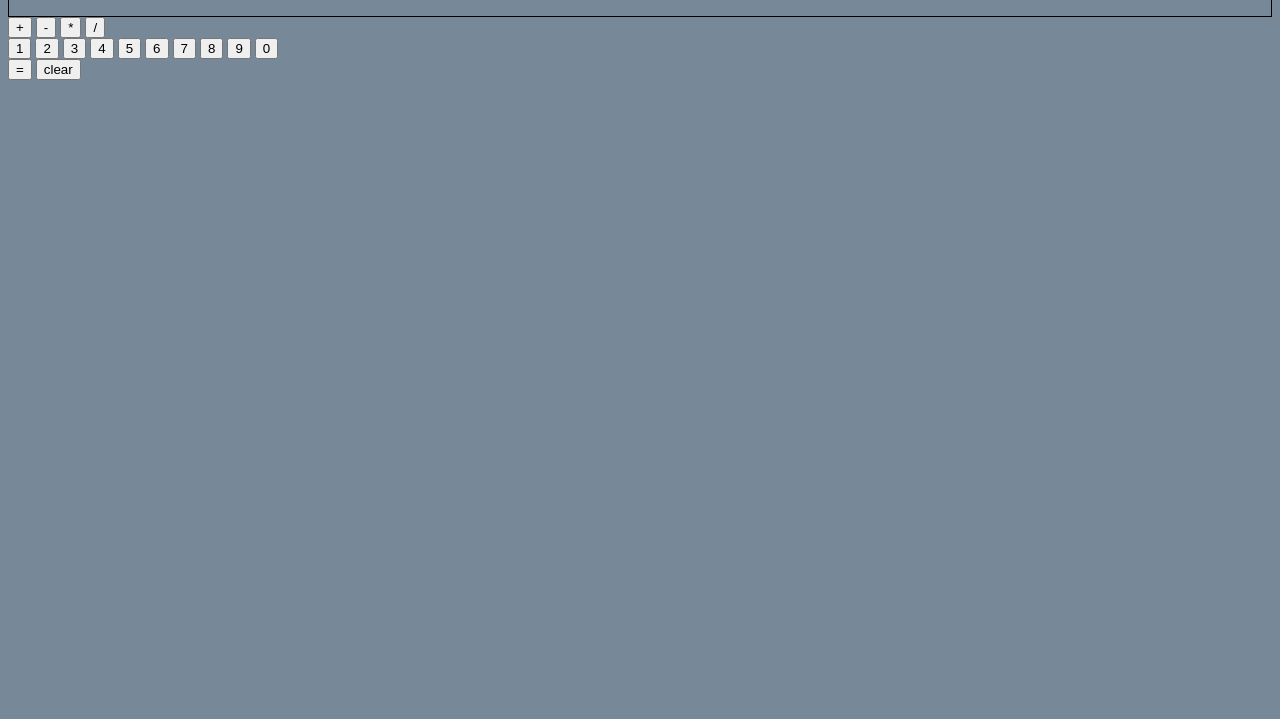
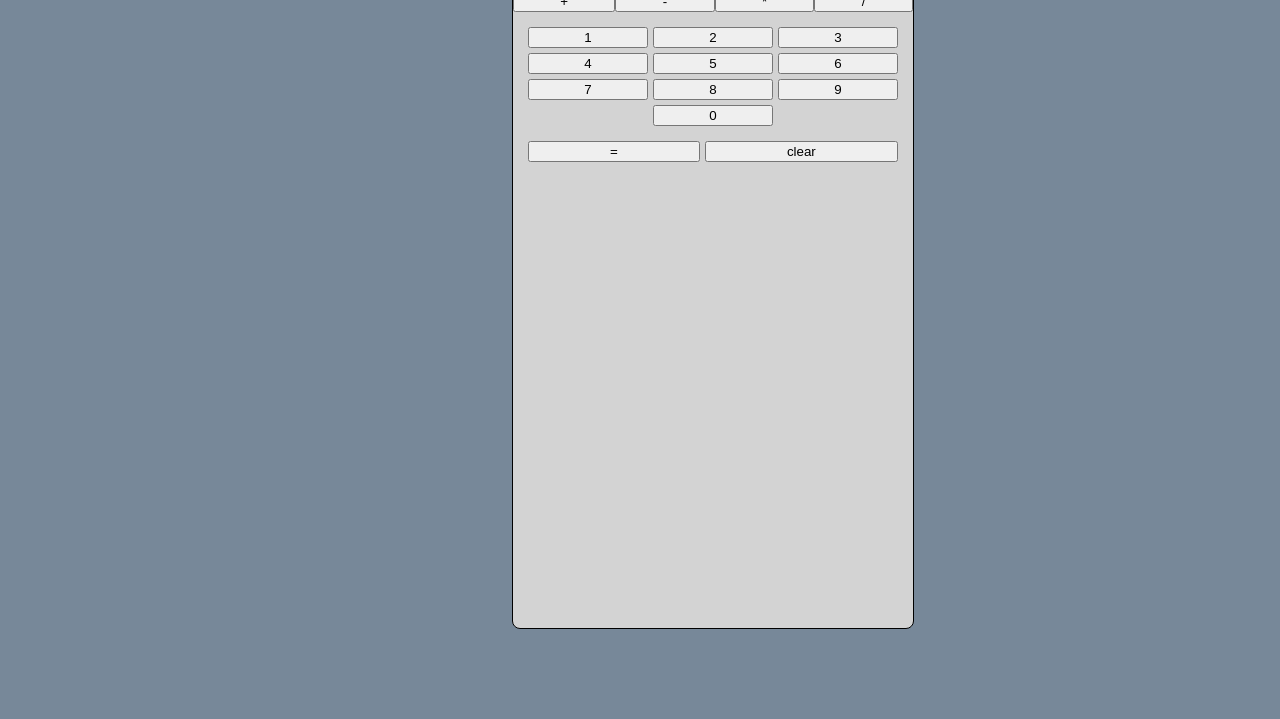
Before and after one commit to ClearlyJustSomeGuy/calculator, a plain HTML site: page index.html in a window 1280 px wide. Shown: the part 81-800 px from the top of the page. Drawn offline with Linux system fonts and the light colour scheme.

Commit message:
Add basic CSS

```diff
--- a/css/style.css
+++ b/css/style.css
@@ -1,8 +1,50 @@
 body {
     background-color: lightslategray;
+    display: flex;
 }
 
 #display {
+    margin-top: 30px;
+    margin-bottom: 15px;
     border: black 1px solid;
     height: 16px;
+    margin-left: 5px;
+    margin-right: 5px;
+    grid-column-start: 1;
+    grid-column-end: 5;
 }
+
+.container {
+    margin: auto auto;
+    border: black 1px solid;
+    background-color: lightgray;
+    width: 400px;
+    height: 700px;
+    border-radius: 8px;
+}
+
+.operators {
+    display: grid;
+    grid-template-columns: auto auto auto auto;
+    gap: 5x;
+    margin: 15x;
+}
+
+.numbers {
+    display: grid;
+    grid-template-columns: auto auto auto;
+    gap: 5px;
+    margin: 15px;
+}
+
+.zero {
+    grid-column-start: 2;
+    grid-column-end: 3;
+}
+
+.bottom {
+    display: grid;
+    grid-template-columns: auto auto;
+    gap: 5px;
+    margin: 15px;
+}
--- a/index.html
+++ b/index.html
@@ -24,10 +24,12 @@
                 <button id="7">7</button>
                 <button id="8">8</button>
                 <button id="9">9</button>
-                <button id="0">0</button>
+                <button id="0" class="zero">0</button>
             </div>
-            <button id="equals">=</button>
-            <button id="clear">clear</button>
+            <div class="bottom">
+                <button id="equals">=</button>
+                <button id="clear">clear</button>
+            </div>
         </div>
 
         <script src="./js/script.js"></script>
```
